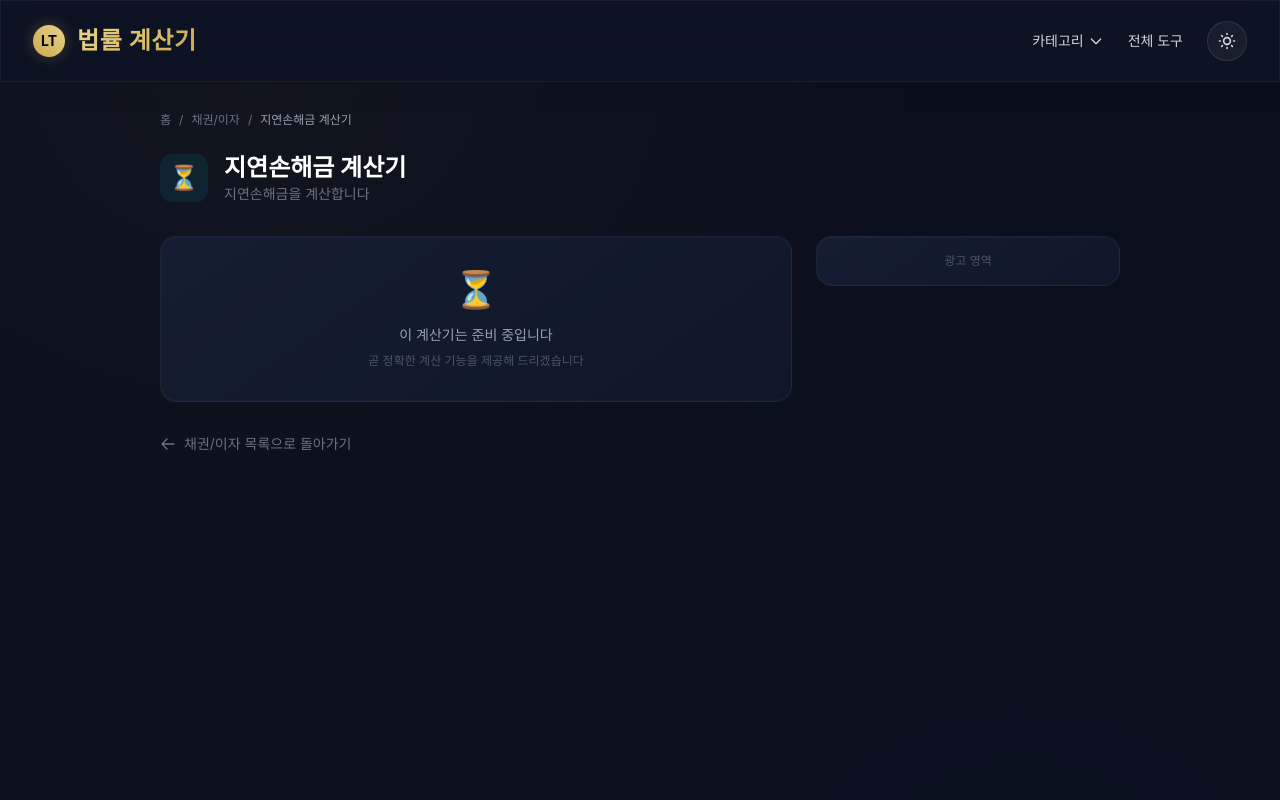
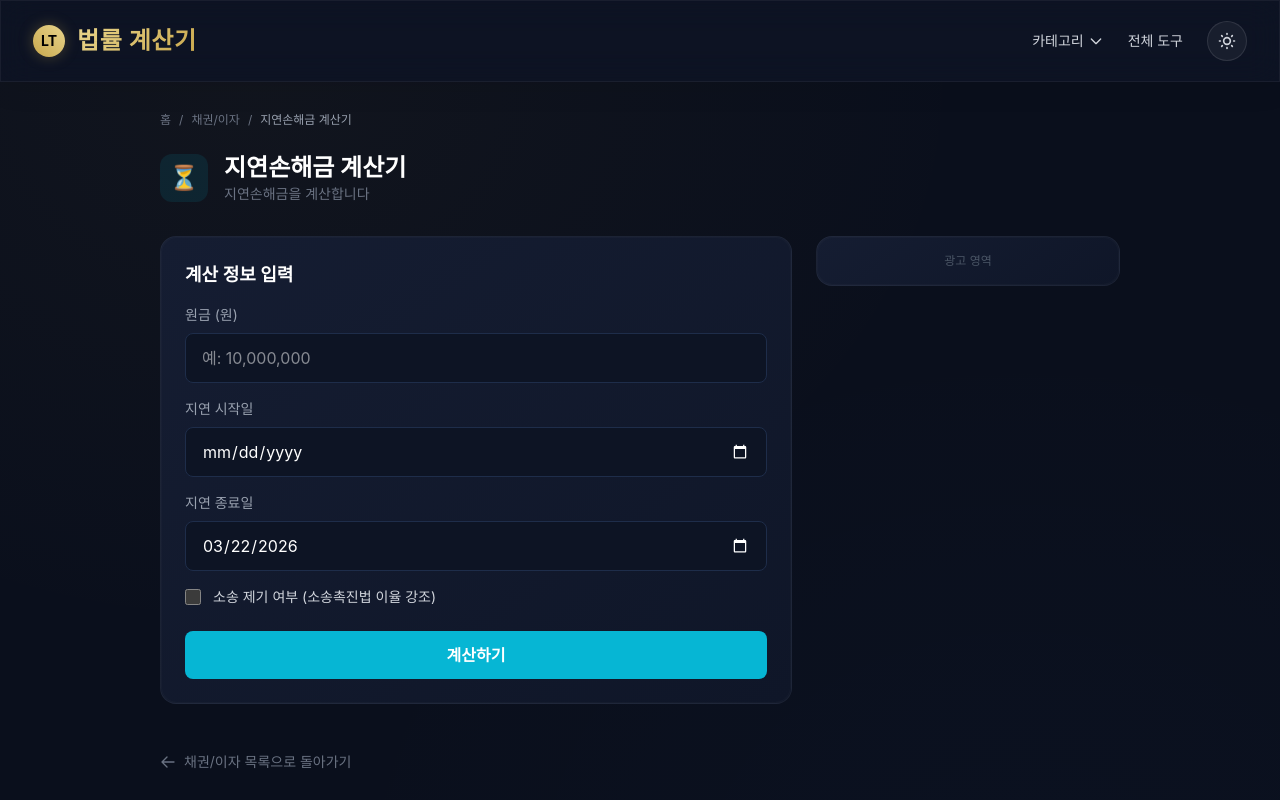
Before and after one commit to SublimerNJ/law-calc, a Next.js app: page /tools/debt/late-payment in a window 1280 px wide. Shown: the top 800 px of the page. Built offline with nearby package versions, Linux system fonts and the light colour scheme; a web font is replaced by a local one.

Commit message:
feat(08-01): add late payment interest calculator (DEBT-02)
- Principal/date range input with civil 5% and lawsuit 12% rates
- Both rates calculated simultaneously, lawsuit toggle highlights 12%
- Date validation prevents start > end

```diff
--- /dev/null
+++ b/src/app/tools/debt/late-payment/page.tsx
@@ -0,0 +1,169 @@
+'use client';
+
+import { useState } from 'react';
+import CalculatorLayout from '@/components/ui/CalculatorLayout';
+import { TOOLS, CATEGORIES } from '@/lib/tools-data';
+
+const tool = TOOLS.find(t => t.id === 'late-payment')!;
+const category = CATEGORIES.find(c => c.id === 'debt')!;
+
+function calculateLatePayment(principal: number, days: number, ratePercent: number): number {
+  return Math.floor(principal * (ratePercent / 100) * (days / 365));
+}
+
+function formatNumber(n: number): string {
+  return n.toLocaleString('ko-KR');
+}
+
+function getToday(): string {
+  return new Date().toISOString().split('T')[0];
+}
+
+export default function LatePaymentPage() {
+  const [principal, setPrincipal] = useState('');
+  const [startDate, setStartDate] = useState('');
+  const [endDate, setEndDate] = useState(getToday());
+  const [isLawsuit, setIsLawsuit] = useState(false);
+  const [result, setResult] = useState<{
+    principal: number;
+    days: number;
+    civilInterest: number;
+    lawsuitInterest: number;
+  } | null>(null);
+  const [error, setError] = useState('');
+
+  const handlePrincipalChange = (e: React.ChangeEvent<HTMLInputElement>) => {
+    setPrincipal(e.target.value.replace(/[^0-9]/g, ''));
+  };
+
+  const handleCalculate = () => {
+    setError('');
+    const p = parseInt(principal, 10);
+    if (!p || p <= 0 || !startDate || !endDate) return;
+
+    const start = new Date(startDate);
+    const end = new Date(endDate);
+    if (start > end) {
+      setError('종료일은 시작일 이후여야 합니다.');
+      setResult(null);
+      return;
+    }
+
+    const days = Math.floor((end.getTime() - start.getTime()) / (1000 * 60 * 60 * 24));
+    setResult({
+      principal: p,
+      days,
+      civilInterest: calculateLatePayment(p, days, 5),
+      lawsuitInterest: calculateLatePayment(p, days, 12),
+    });
+  };
+
+  return (
+    <CalculatorLayout tool={tool} category={category}>
+      <div className="premium-card p-6 mb-4">
+        <h2 className="text-lg font-semibold text-white mb-4">계산 정보 입력</h2>
+
+        <div className="mb-4">
+          <label className="block text-sm text-gray-400 mb-2">원금 (원)</label>
+          <input
+            type="text"
+            inputMode="numeric"
+            value={principal ? parseInt(principal).toLocaleString('ko-KR') : ''}
+            onChange={handlePrincipalChange}
+            placeholder="예: 10,000,000"
+            className="w-full bg-[#0d1424] border border-[#1e2d4a] rounded-lg px-4 py-3 text-white focus:border-[#06b6d4] focus:outline-none"
+          />
+          {principal && (
+            <p className="text-xs text-gray-500 mt-1">
+              {parseInt(principal).toLocaleString('ko-KR')}원
+            </p>
+          )}
+        </div>
+
+        <div className="mb-4">
+          <label className="block text-sm text-gray-400 mb-2">지연 시작일</label>
+          <input
+            type="date"
+            value={startDate}
+            onChange={(e) => setStartDate(e.target.value)}
+            className="w-full bg-[#0d1424] border border-[#1e2d4a] rounded-lg px-4 py-3 text-white focus:border-[#06b6d4] focus:outline-none"
+          />
+        </div>
+
+        <div className="mb-4">
+          <label className="block text-sm text-gray-400 mb-2">지연 종료일</label>
+          <input
+            type="date"
+            value={endDate}
+            onChange={(e) => setEndDate(e.target.value)}
+            className="w-full bg-[#0d1424] border border-[#1e2d4a] rounded-lg px-4 py-3 text-white focus:border-[#06b6d4] focus:outline-none"
+          />
+        </div>
+
+        <div className="mb-6">
+          <label className="flex items-center gap-3 cursor-pointer">
+            <input
+              type="checkbox"
+              checked={isLawsuit}
+              onChange={(e) => setIsLawsuit(e.target.checked)}
+              className="w-4 h-4 accent-[#06b6d4]"
+            />
+            <span className="text-sm text-gray-300">소송 제기 여부 (소송촉진법 이율 강조)</span>
+          </label>
+        </div>
+
+        {error && (
+          <div className="mb-4 p-3 rounded-lg bg-red-500/10 border border-red-500/30">
+            <p className="text-sm text-red-400">{error}</p>
+          </div>
+        )}
+
+        <button
+          onClick={handleCalculate}
+          className="w-full py-3 rounded-lg font-semibold text-white transition-opacity hover:opacity-90"
+          style={{ backgroundColor: category.color }}
+        >
+          계산하기
+        </button>
+      </div>
+
+      {result !== null && (
+        <div className="premium-card p-6">
+          <h2 className="text-lg font-semibold text-white mb-4">계산 결과</h2>
+
+          <div className="grid grid-cols-1 gap-4 mb-4">
+            <div>
+              <p className="text-sm text-gray-400 mb-1">민사 법정이자 (연 5%)</p>
+              <p className={`text-2xl font-bold ${isLawsuit ? 'text-gray-400' : ''}`} style={!isLawsuit ? { color: category.color } : undefined}>
+                {formatNumber(result.civilInterest)}원
+              </p>
+            </div>
+            <div>
+              <p className="text-sm text-gray-400 mb-1">소송촉진법 지연이자 (연 12%)</p>
+              <p className={`text-2xl font-bold ${!isLawsuit ? 'text-gray-400' : ''}`} style={isLawsuit ? { color: category.color } : undefined}>
+                {formatNumber(result.lawsuitInterest)}원
+              </p>
+            </div>
+          </div>
+
+          <div className="grid grid-cols-2 gap-4 mb-4">
+            <div>
+              <p className="text-sm text-gray-400 mb-1">원금</p>
+              <p className="text-lg text-white">{formatNumber(result.principal)}원</p>
+            </div>
+            <div>
+              <p className="text-sm text-gray-400 mb-1">지연일수</p>
+              <p className="text-lg text-white">{formatNumber(result.days)}일</p>
+            </div>
+          </div>
+
+          <div className="mt-4 pt-4 border-t border-[#1e2d4a]">
+            <p className="text-xs text-gray-500">
+              법적 근거: 민법 제397조(이행지체), 소송촉진 등에 관한 특례법 제3조(연 12%)
+            </p>
+          </div>
+        </div>
+      )}
+    </CalculatorLayout>
+  );
+}
```
